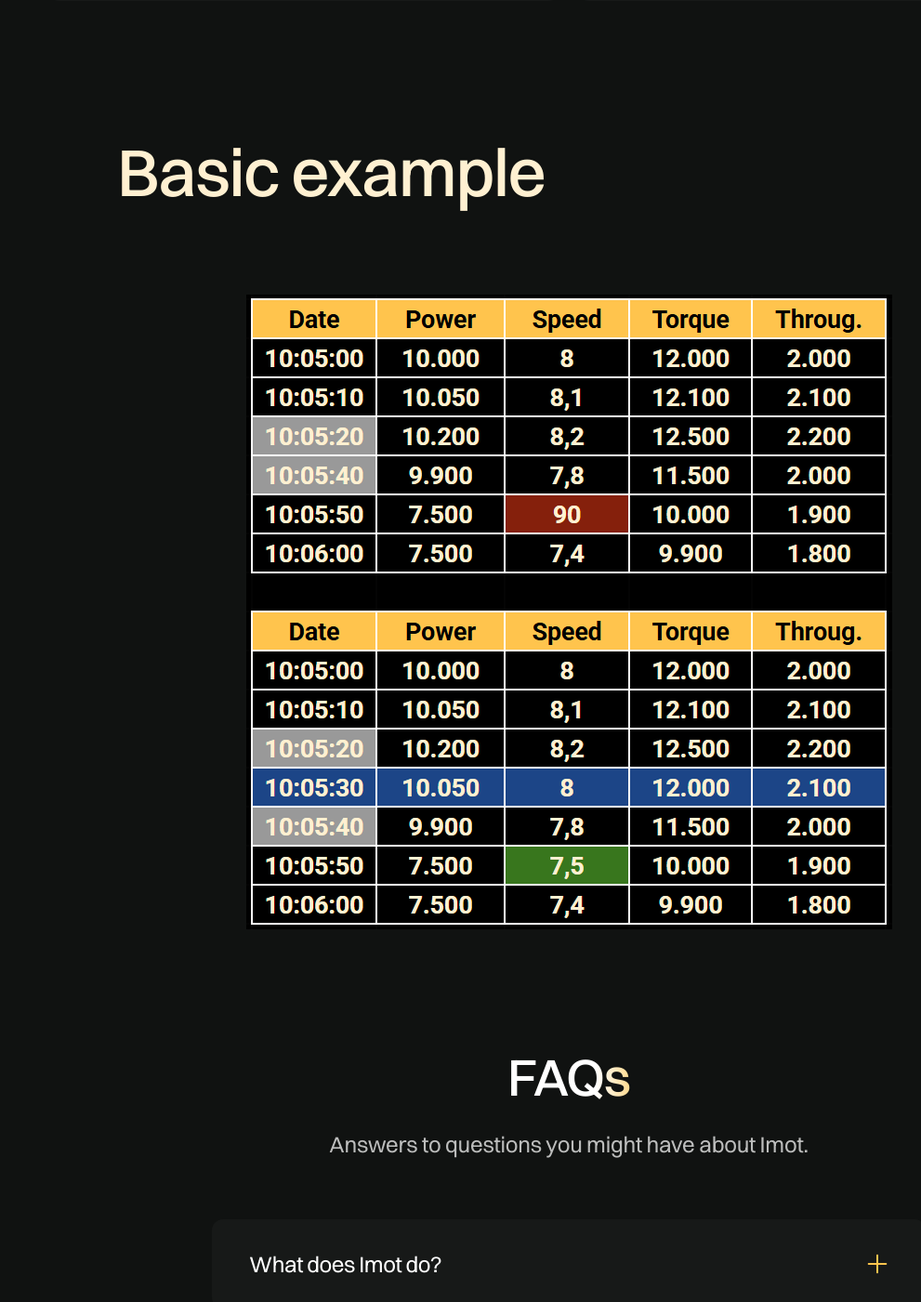
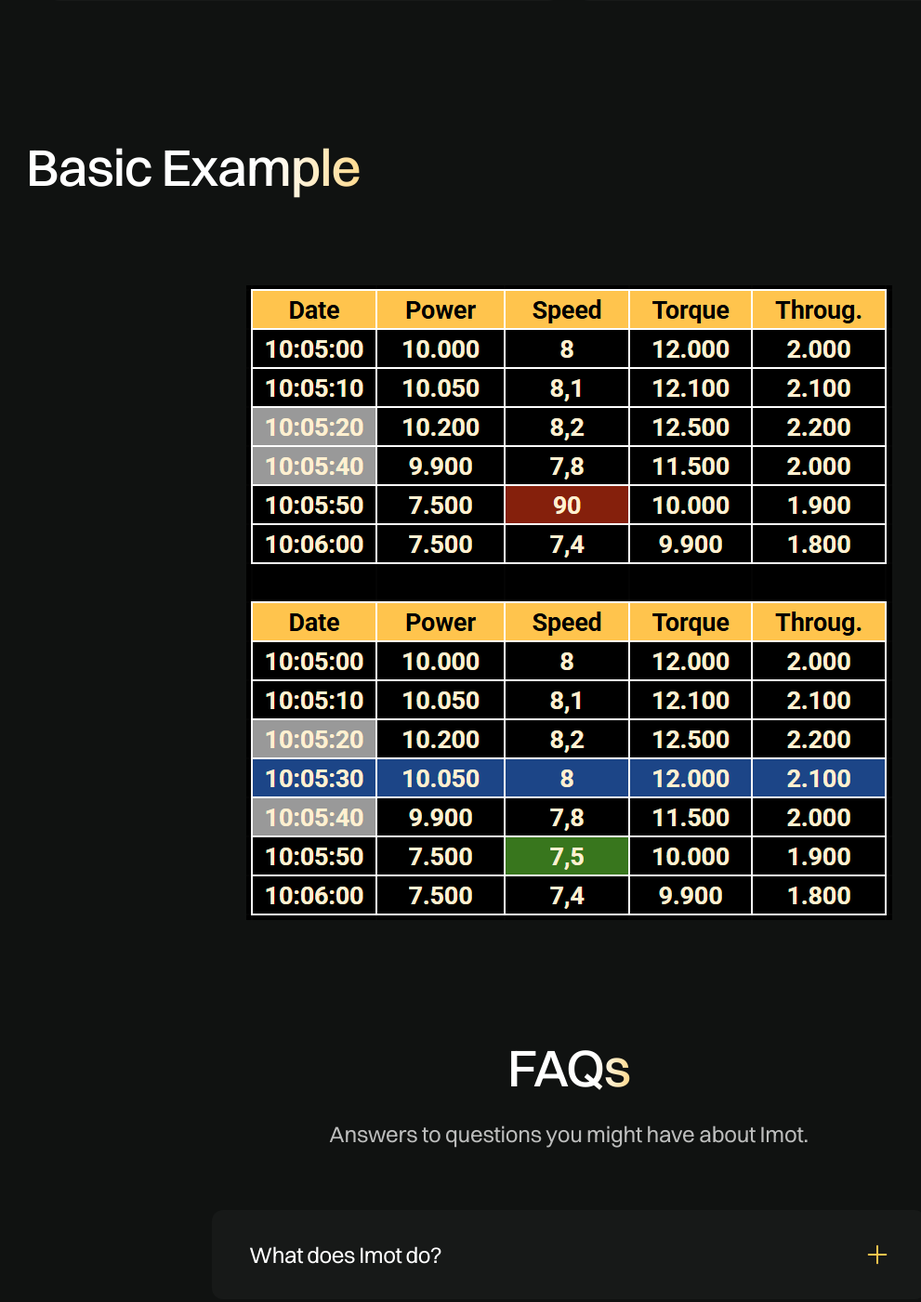
Before and after one commit to tomasalamos/imot75, a Flask app: page / in a window 1280 px wide. Shown: the part 1971-3372 px from the top of the page at 93% size, without its empty margins (28-1019 px from the left). Run offline with Flask 3, Linux system fonts and the light colour scheme.

Commit message:
cambios margenes

```diff
--- a/templates/about.html
+++ b/templates/about.html
@@ -23,7 +23,7 @@
             <div class="about-section">
                 <div class="about-content">
                     <h2 class="heading medium">Our Story</h2>
-                    <p class="paragraph">Imot was born from a simple observation: industrial data processing needed to be smarter, more efficient, and more accessible. We saw companies struggling with complex data analysis, spending countless hours on manual processing, and missing critical insights.</p>
+                    <p class="paragraph">Imot was born from a simple observation: Industrial data processing needed to be smarter, more efficient, and more accessible. We saw companies struggling with complex data analysis, spending countless hours on manual processing, and missing critical insights.</p>
                     <p class="paragraph">Our mission is to revolutionize how industries handle their data. We combine cutting-edge technology with deep industry knowledge to create solutions that are not just powerful, but also intuitive and easy to use.</p>
                 </div>
                 <div class="about-image">
--- a/templates/auth.html
+++ b/templates/auth.html
@@ -12,7 +12,7 @@
                 </h1>
                 <div class="spacer-8"></div>
                 <p class="paragraph large">Sign in or create an account to continue</p>
-                <div class="spacer-10"></div>
+                <div class="spacer-32"></div>
                 <a href="{{ url_for('index') }}" class="button w-button" style="background: #666; color: #fff;">Back to Home</a>
             </div>
         </div>
--- a/templates/form.html
+++ b/templates/form.html
@@ -8,7 +8,7 @@
         <div class="header-layout">
             <div class="header-content">
                 <h1 class="heading extra-large">
-                    <span class="text-gradient-overlay">Configure Your Data</span>
+                    <span class="text-gradient-overlay">Configure your data</span>
                 </h1>
                 <div class="spacer-16"></div>
                 <p class="paragraph large">Select the variables to process and set the date range</p>
@@ -166,6 +166,10 @@
         gap: 1rem;
     }
 }
+
+.text-gradient-overlay {
+    white-space: nowrap;
+}
 </style>
 
 <script>
--- a/templates/index.html
+++ b/templates/index.html
@@ -65,7 +65,9 @@
 
 <div>
     <div class="w-layout-vflex flex-block" style="max-width: 1200px; margin: 0 auto; padding: 0 1rem;">
-        <h1 class="heading-2" style="margin-top: 0; padding-top: 0; margin-left: 0;">Basic example</h1>
+        <h1 class="heading large" style="margin-top: 0; padding-top: 0; margin-left: 0;">
+            <span class="text-gradient-overlay">Basic Example</span>
+        </h1>
         <p class="paragraph-2"><br/>‍</p>
         <img src="{{ url_for('static', filename='images/extem.png') }}" loading="lazy" width="Auto" sizes="(max-width: 695px) 100vw, 695px" alt="" srcset="{{ url_for('static', filename='images/extem-p-500.png') }} 500w, {{ url_for('static', filename='images/extem.png') }} 695w" class="image"/>
     </div>
```
